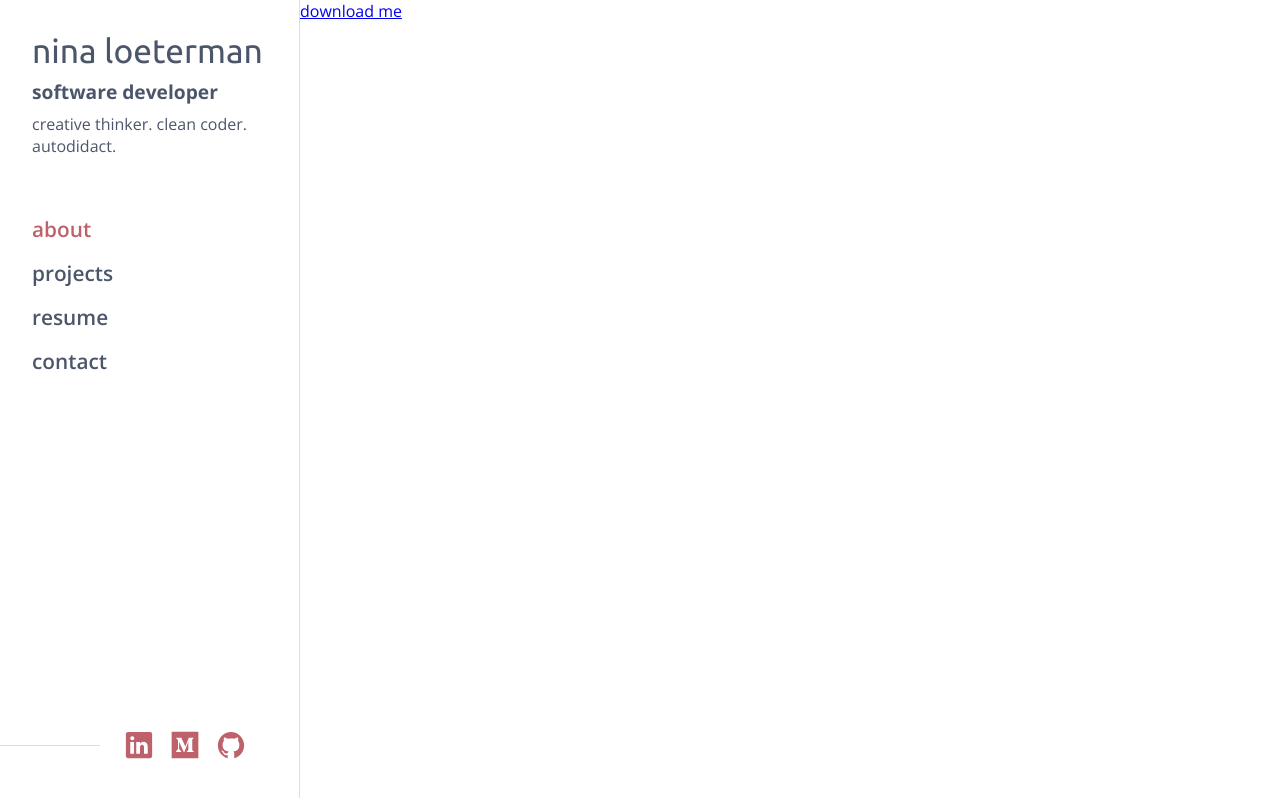
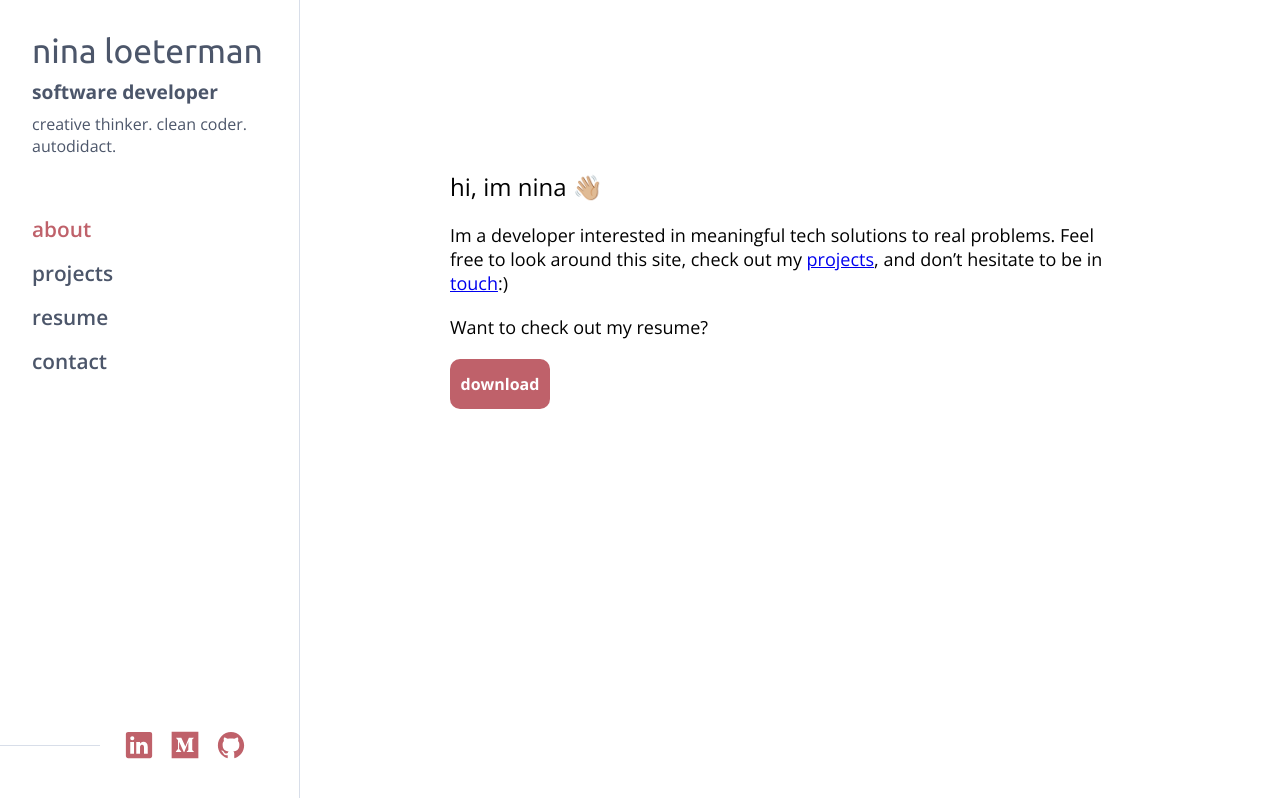
Before and after one commit to NinaLoeterman/portfolio, a React (Create React App) app: page /about in a window 1280 px wide. Built offline with nearby package versions, Linux system fonts and the light colour scheme.

Commit message:
about page completed

```diff
--- a/src/components/UI/Button/Button.jsx
+++ b/src/components/UI/Button/Button.jsx
@@ -2,11 +2,24 @@ import React from "react";
 import IconWrapper from "../../icons/IconWrapper";
 import "./Button.styles.css";
 
-const Button = ({ type, title = "", onClick, icon = "", large, className }) => {
+const Button = ({
+  type,
+  title = "",
+  onClick,
+  icon = "",
+  large,
+  className,
+  children,
+}) => {
   return (
-    <button onClick={onClick} type={type} className={`${className} Button ${large && 'Button_large'}`}>
+    <button
+      onClick={onClick}
+      type={type}
+      className={`${className} Button ${large && "Button_large"}`}
+    >
       {title && <div>{title}</div>}
       {icon && <IconWrapper type={icon} />}
+      {children}
     </button>
   );
 };
--- /dev/null
+++ b/src/components/UI/DownloadButton/DownloadButton.jsx
@@ -0,0 +1,20 @@
+import React from "react";
+import { Link } from "react-router-dom";
+import "./DownloadButton.styles.css";
+
+const DownloadButton = () => {
+  return (
+    <Link
+      className="download-button-link"
+      to={process.env.PUBLIC_URL + "/resume.pdf"}
+      target="_blank"
+      download
+    >
+      <div className="download-button">
+        <span>download</span>
+      </div>
+    </Link>
+  );
+};
+
+export default DownloadButton;
--- /dev/null
+++ b/src/components/UI/DownloadButton/DownloadButton.styles.css
@@ -0,0 +1,20 @@
+.download-button {
+  background-color: var(--main-accent);
+  width: 100px;
+  height: 50px;
+  display: flex;
+  justify-content: center;
+  align-items: center;
+  border-radius: 10px;
+  transition: ease-in-out 0.2s;
+}
+
+.download-button:hover {
+  background-color: var(--main-hover);
+}
+
+.download-button-link {
+  color: var(--main-bg);
+  text-decoration: none;
+  font-weight: 700;
+}
--- a/src/components/pages/AboutPage/AboutPage.jsx
+++ b/src/components/pages/AboutPage/AboutPage.jsx
@@ -1,16 +1,22 @@
 import React from "react";
 import { Link } from "react-router-dom";
+import Button from "../../UI/Button/Button.jsx";
+import DownloadButton from "../../UI/DownloadButton/DownloadButton.jsx";
+import "./AboutPage.styles.css";
 
 const AboutPage = () => {
   return (
-    <div>
-      <Link
-        to={process.env.PUBLIC_URL + "/resume.pdf"}
-        target="_blank"
-        download
-      >
-        download me
-      </Link>
+    <div className="about-page">
+      <div className="about-page-text about-page-intro">hi, im nina 👋🏼</div>
+      <div className="about-page-text">
+        Im a developer interested in meaningful tech solutions to real problems.
+        Feel free to look around this site, check out my{" "}
+        <Link to="/projects">projects</Link>, and don’t hesitate to be in{" "}
+        <Link to="/contact">touch</Link>
+        {":)"}
+      </div>
+      <div className="about-page-text">Want to check out my resume?</div>
+      <DownloadButton />
     </div>
   );
 };
--- /dev/null
+++ b/src/components/pages/AboutPage/AboutPage.styles.css
@@ -0,0 +1,15 @@
+.about-page {
+  padding: 150px;
+}
+
+.about-page-text {
+  text-align: left;
+  font-size: 18px;
+  font-weight: 300;
+  margin: 20px 0;
+}
+
+.about-page-intro {
+  font-size: 24px;
+  font-weight: 400;
+}
```
